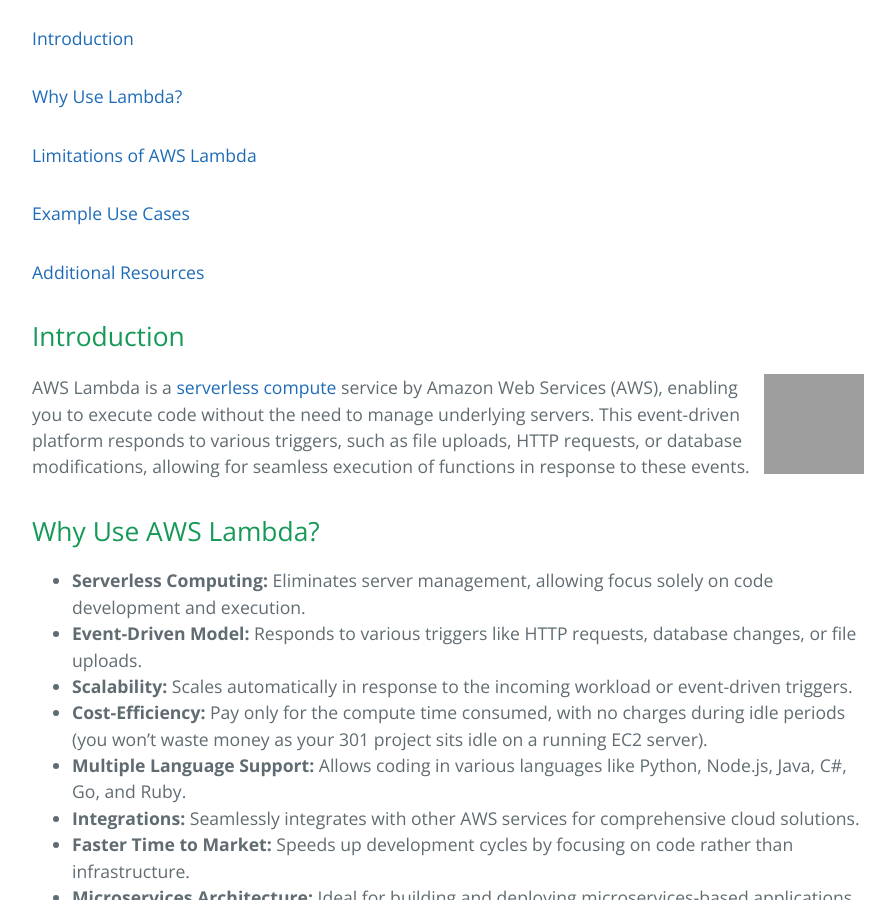
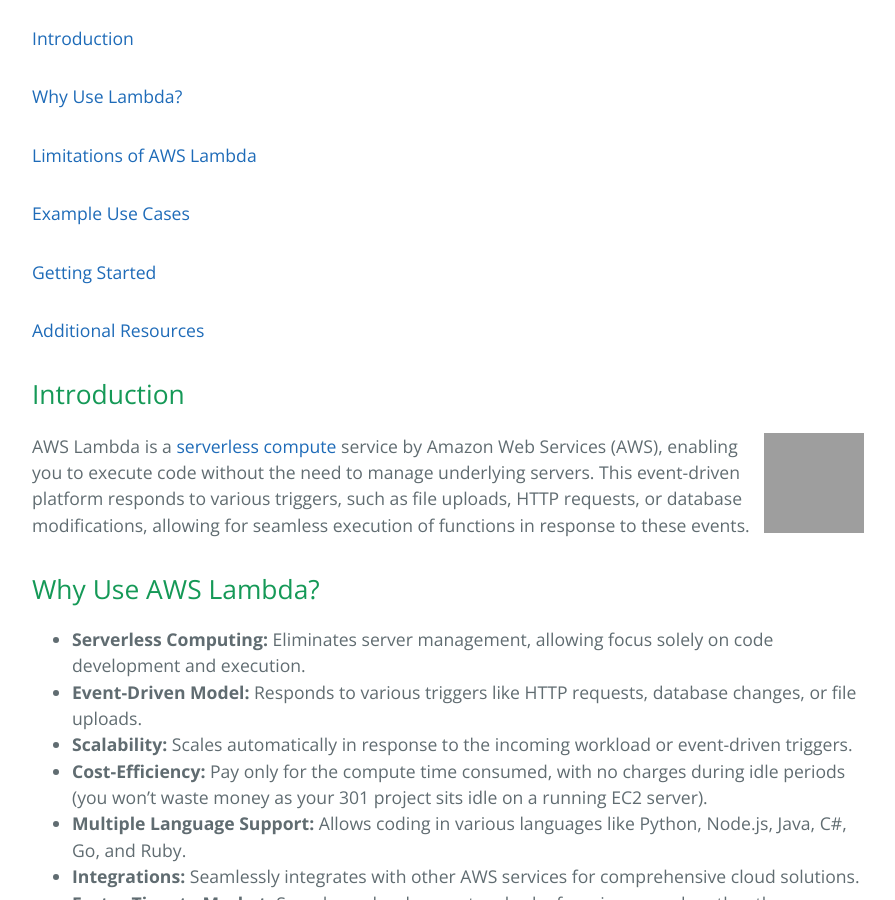
Before and after one commit to learning-software-engineering/learning-software-engineering.github.io, a Jekyll site: the page built from Topics/Tech_Stacks/Lambda.md, in a window 1280 px wide and 900 px high, scrolled down 469 px, cut to the strip 0-900 px from the top of the window. Shown: the whole strip, without its empty margins (192-1087 px from the left). Built offline with Jekyll 4.4.1, drawn with Linux system fonts in a browser that asks for light colours; our own code applies the rules of GitHub Pages for plain Markdown files; grey boxes are pictures that could not be loaded.

Commit message:
Added getting started to table of contents

```diff
--- a/Topics/Tech_Stacks/Lambda.md
+++ b/Topics/Tech_Stacks/Lambda.md
@@ -6,6 +6,7 @@
 #### [Why Use Lambda?](#why-use-aws-lambda-1)
 #### [Limitations of AWS Lambda](#Limitations_of_AWS_Lambda-1)
 #### [Example Use Cases](#example-use-cases-1)
+#### [Getting Started](#getting-started-1)
 #### [Additional Resources](#Additional-Resources-1)
 ## Introduction
 <img src="https://miro.medium.com/v2/resize:fit:506/1*VKfs2PGyMm5FZfJD72kYCw.png" width="100" height="100" align="right">
```
